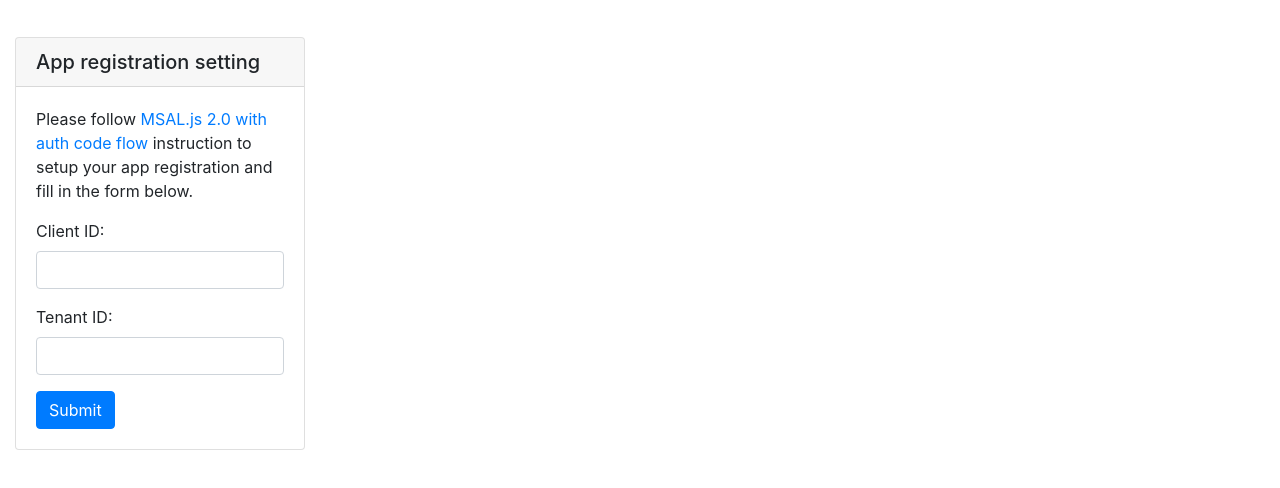
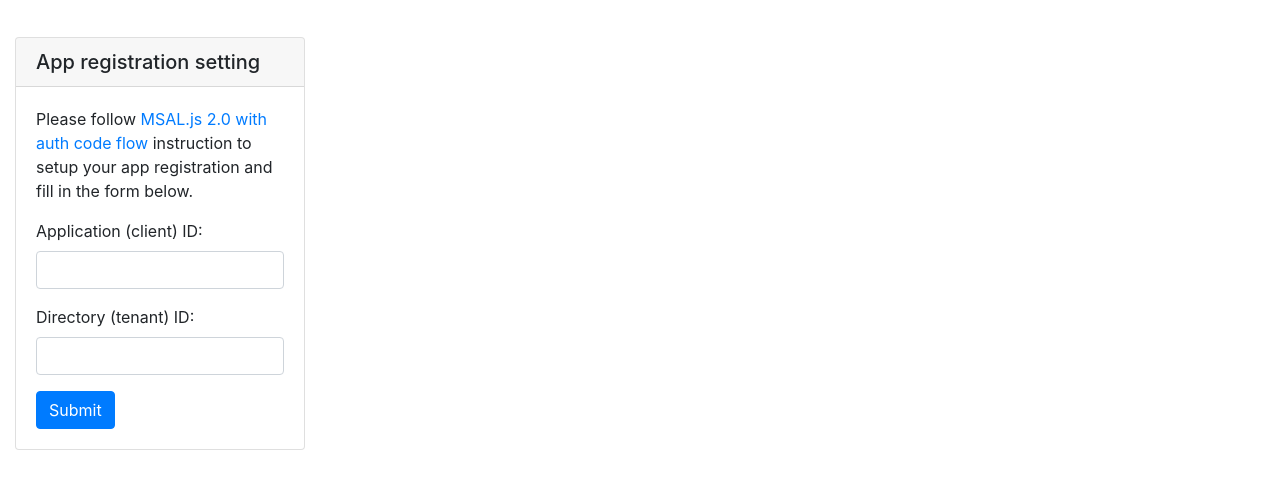
Before and after one commit to ddio/msal-validator, a plain HTML site: page app/index.html in a window 1280 px wide. Shown: the part 170-658 px from the top of the page. Drawn offline with nearby package versions, Linux system fonts and the light colour scheme.

Commit message:
doc: update field title copy

```diff
--- a/app/index.html
+++ b/app/index.html
@@ -42,11 +42,11 @@
           <p>
           <form onsubmit="event.preventDefault(); updateConfig()">
             <div class="form-group">
-              <label for="clientId">Client ID:</label>
+              <label for="clientId">Application (client) ID:</label>
               <input type="text" class="form-control" id="clientId" required>
             </div>
             <div class="form-group">
-              <label for="tenantId">Tenant ID:</label>
+              <label for="tenantId">Directory (tenant) ID:</label>
               <input type="text" class="form-control" id="tenantId" required>
             </div>
             <button type="submit" class="btn btn-primary">Submit</button>
```
